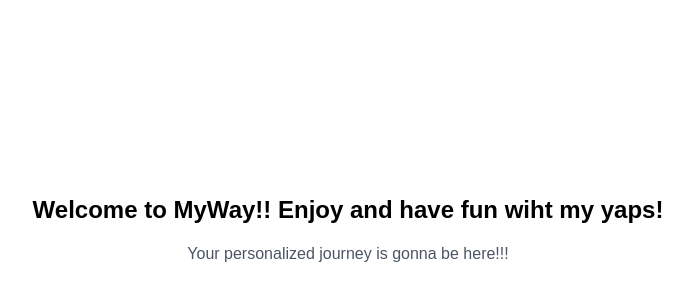
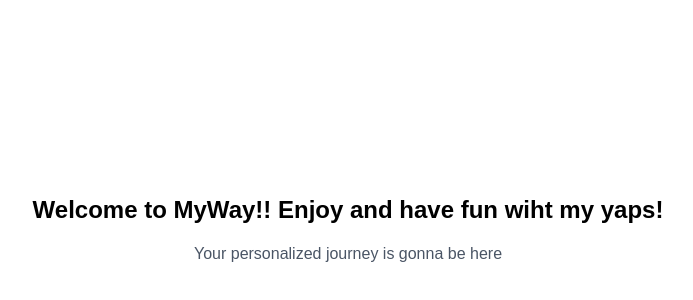
Before and after one commit to Achyut2009/Yappachino, a Next.js app: page / in a window 1280 px wide. Shown: the part 170-470 px from the top of the page, without its empty margins (292-985 px from the left). Built offline with nearby package versions, Linux system fonts and the light colour scheme.

Commit message:
Co-authored-by: mywayarclinux <mywayarclinux@gmail.com>

```diff
--- a/app/page.tsx
+++ b/app/page.tsx
@@ -4,7 +4,7 @@ export default function Home(){
   return(
     <div className="flex flex-col items-center justify-center min-h-screen bg-white dark:bg-black">
       <h1 className="text-2xl font-bold text-black dark:text-white">Welcome to MyWay!! Enjoy and have fun wiht my yaps!</h1>
-      <p className="mt-4 text-gray-600 dark:text-gray-300">Your personalized journey is gonna be here!!!</p>
+      <p className="mt-4 text-gray-600 dark:text-gray-300">Your personalized journey is gonna be here</p>
     </div>
   );
 }
```
